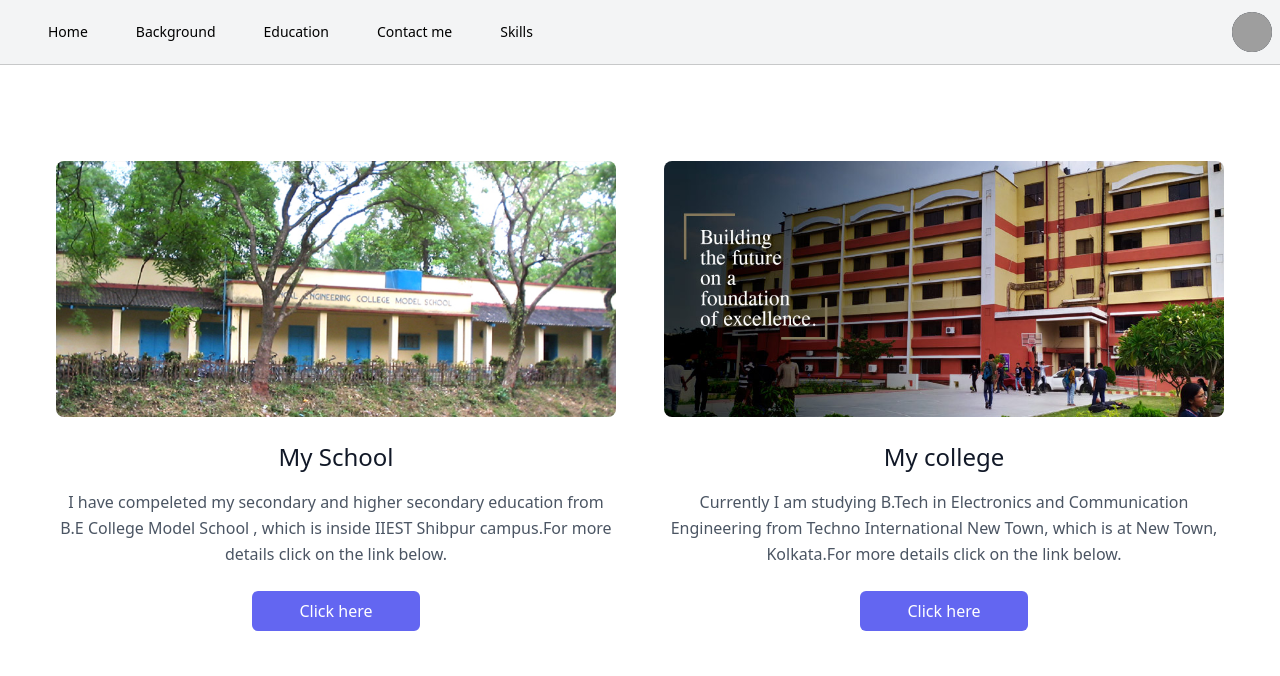
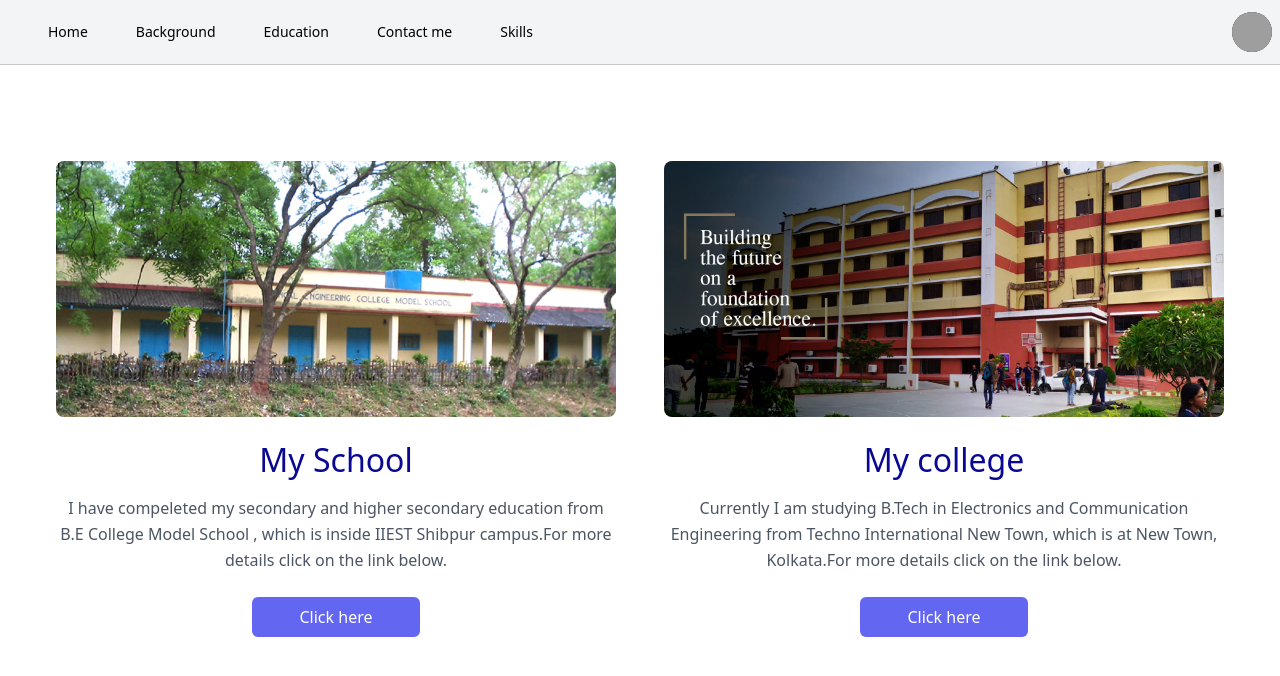
Before and after one commit to Ari122003/aritra.github.io, a website built with Vite: page education.html in a window 1280 px wide. Built offline with nearby package versions, Linux system fonts and the light colour scheme; grey boxes are pictures that could not be loaded.

Commit message:
Update education.html

```diff
--- a/education.html
+++ b/education.html
@@ -235,7 +235,7 @@
           <div class="rounded-lg h-64 overflow-hidden">
             <img alt="content" class="object-cover object-center h-full w-full" src="school.jpg">
           </div>
-          <h2 class="title-font text-2xl font-medium text-gray-900 mt-6 mb-3">My School</h2>
+          <h2 class="title-font heading font-medium  mt-6 mb-3">My School</h2>
           <p class="leading-relaxed text-base">I have compeleted my secondary and higher secondary education from B.E College Model School , which is inside IIEST Shibpur campus.For more details click on the link below.</p>
          <a   href="https://www.google.com/search?gs_ssp=eJwFwTEOgCAMAMC4Gh_gyOIqFUmxPMFfQCkwYDAxMT7fu3HSRW-VnaX63jD4Bb49gHHElBDRMWQPn7EkwUXMghzkoHOOqyjurUkRdfUkTT1ce28_gawYFg&q=b.e+college+model+school&oq=b&aqs=chrome.1.35i39i355j46i39i175i199j69i57j69i59l2j0i131i433i512l4j46i199i465i512.2314j0j15&sourceid=chrome&ie=UTF-8" target="blank"><button class="flex mx-auto mt-6 text-white bg-indigo-500 border-0 py-2 px-5 focus:outline-none hover:bg-indigo-600 rounded">Click here</button></a>
         </div>
@@ -243,7 +243,7 @@
           <div class="rounded-lg h-64 overflow-hidden">
             <img alt="content" class="object-cover object-center h-full w-full" src="tint.jpg">
           </div>
-          <h2 class="title-font text-2xl font-medium text-gray-900 mt-6 mb-3">My college</h2>
+          <h2 class="title-font heading font-medium  mt-6 mb-3">My college</h2>
           <p class="leading-relaxed text-base">Currently I am studying B.Tech in Electronics and Communication Engineering from Techno International New Town, which is at New Town, Kolkata.For more details click on the link below.</p>
           <a href="https://www.google.com/search?gs_ssp=eJzj4tTP1TdIz0gqzDFg9JItSU3OyMtXyMwrSS3KSyzJzM9LzFHISy1XKMkvzwMAM_wPIA&q=techno+international+new+town&oq=TE&aqs=chrome.1.69i57j46i39j46i67j0i67j0i131i433i512j0i67j46i67i131i199i433i465j46i67i175i199j0i67j0i271.1968j0j15&sourceid=chrome&ie=UTF-8" target="blank"><button class="flex mx-auto mt-6 text-white bg-indigo-500 border-0 py-2 px-5 focus:outline-none hover:bg-indigo-600 rounded">Click here</button></a>
         </div>
```
